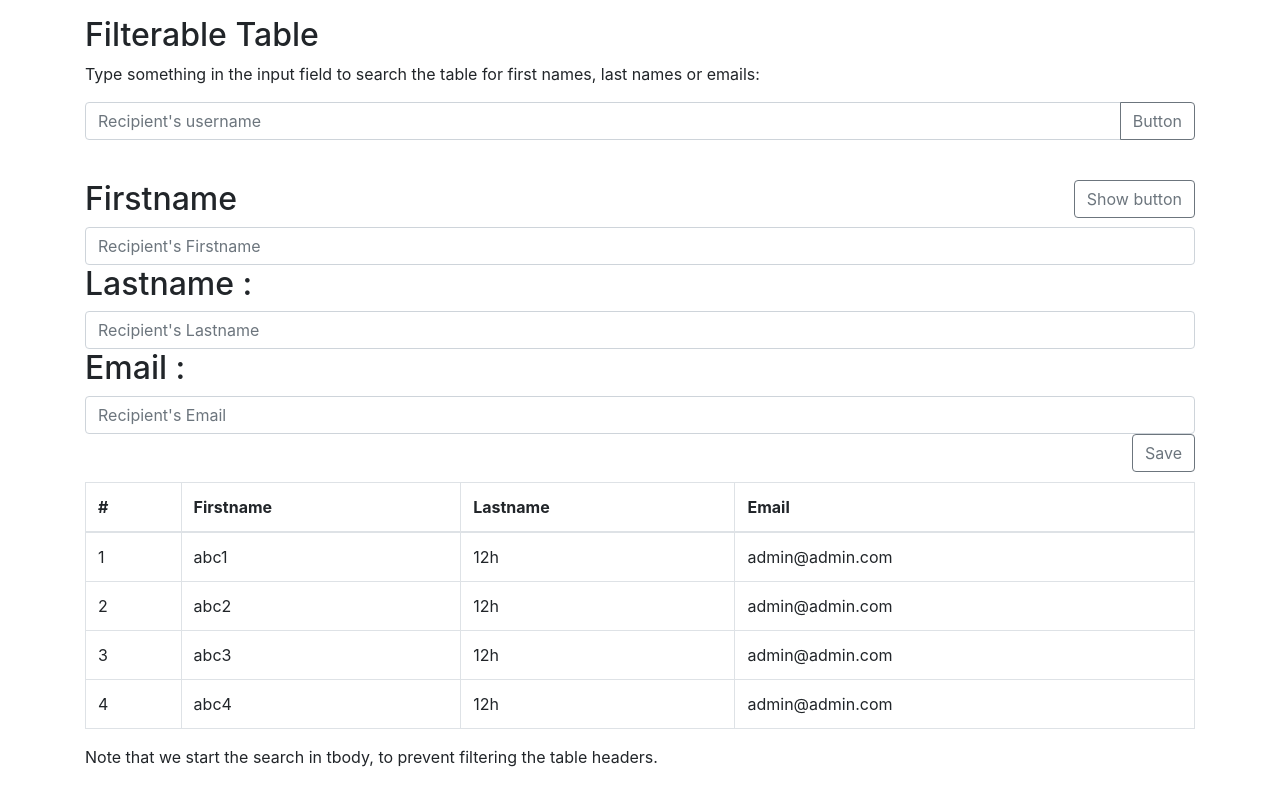
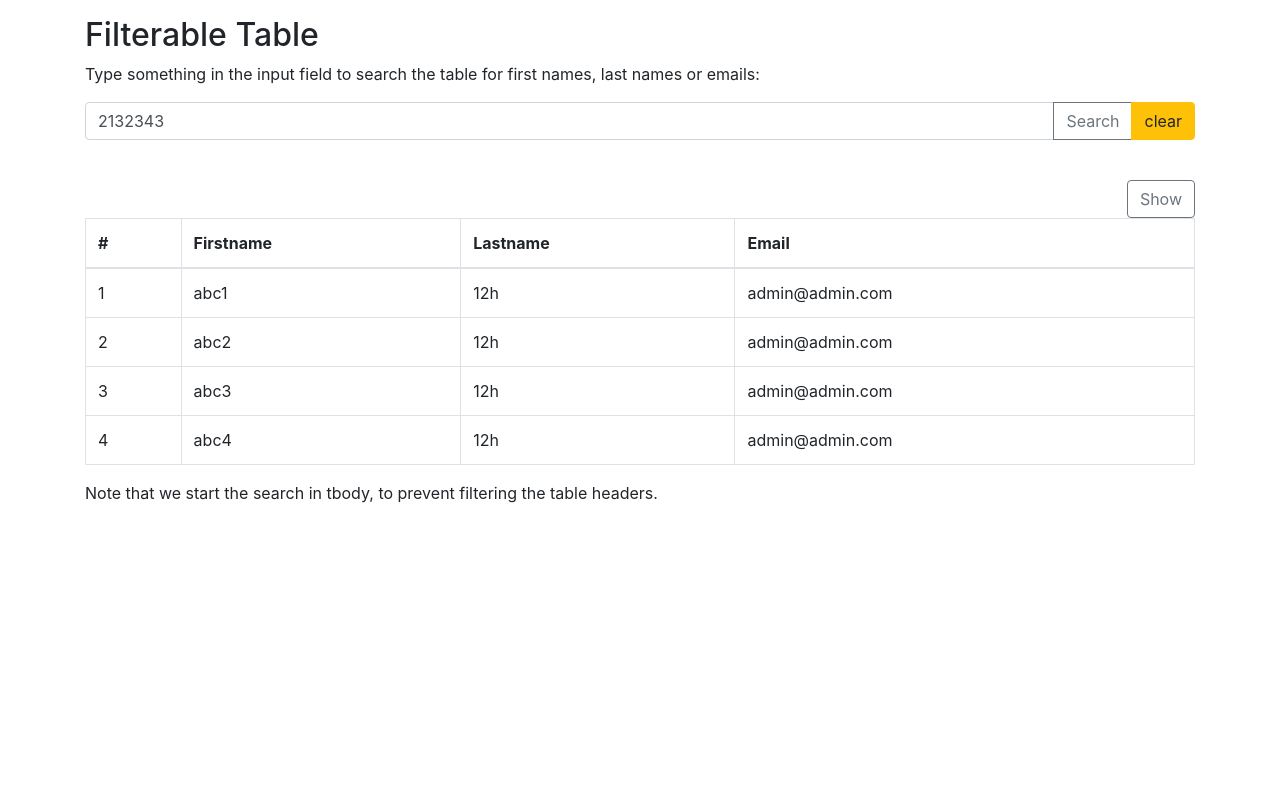
Before and after one commit to quy1990/react-init, a React (Create React App) app: page / in a window 1280 px wide. Built offline with nearby package versions, Linux system fonts and the light colour scheme.

Commit message:
added searchable

```diff
--- a/src/App.js
+++ b/src/App.js
@@ -13,9 +13,12 @@ class App extends Component {
         super(props);
         this.state = {
             items: contacts.items,
-            isShowForm: true
+            isShowForm: false,
+            strSearch: "",
         }
         this.showAndHideAddForm = this.showAndHideAddForm.bind(this);
+        this.closeFrom = this.closeFrom.bind(this);
+        this.handleSearch = this.handleSearch.bind(this);
     }
 
     showAndHideAddForm() {
@@ -24,21 +27,50 @@ class App extends Component {
         })
     }
 
+
+    handleSearch(value) {
+        this.setState({
+            strSearch: value
+        })
+    }
+
+    closeFrom() {
+        this.setState({
+            isShowForm: false
+        })
+    }
+
     render() {
-        let items = this.state.items;
+        console.log(this.state.strSearch);
+        let itemsOrigin = this.state.items;
+        let items = [];
         let isShowFrom = this.state.isShowForm;
-
+        let search = this.state.strSearch;
         let form = null;
 
+        if (search.length > 0) {
+            itemsOrigin.forEach((item) => {
+                    if (item.firstName.toLowerCase().indexOf(search) !== -1) {
+                        items.push(item)
+                    }
+                }
+            );
+        } else {
+            items = itemsOrigin;
+        }
+
         if (isShowFrom) {
-            form = <Form/>
+            form = <Form onClickCancel={this.closeFrom}/>
         }
         return (
             <div>
                 <div className="container mt-3">
                     <Header/>
-                    <Search/>
-                    <ShowButton onClickAdd={this.showAndHideAddForm}/>
+                    <Search onClickSearchGo={this.handleSearch}/>
+                    <ShowButton
+                        onClickAdd={this.showAndHideAddForm}
+                        isShowForm={isShowFrom}
+                    />
                     {form}
                     <Content items={items}/>
                     <Footer/>
--- a/src/components/Form.js
+++ b/src/components/Form.js
@@ -1,6 +1,16 @@
 import React, {Component} from "react";
 
 class Form extends Component {
+
+    constructor(props) {
+        super(props);
+        this.state = {};
+        this.handleCancel = this.handleCancel.bind(this);
+    }
+
+    handleCancel() {
+        this.props.onClickCancel();
+    }
 
     render() {
         return (
@@ -17,7 +27,10 @@ class Form extends Component {
                 <input type="text" className="form-control" placeholder="Recipient's Email"
                        aria-label="Recipient's Email"
                        aria-describedby="basic-addon2"/>
-                <button className="btn btn-outline-secondary float-right" type="button">Save</button>
+                <br/>
+                <button type="button" className="btn btn-success float-right">Success</button>
+                <button onClick={this.handleCancel} type="button" className="btn btn-primary">Cancel</button>
+
                 <br/>
                 <br/>
             </div>
--- a/src/components/Search.js
+++ b/src/components/Search.js
@@ -1,16 +1,50 @@
 import React, {Component} from "react";
 
 class Search extends Component {
+
+    constructor(props) {
+        super(props);
+        this.state = {
+            strSearch: "2132343",
+        }
+        this.handleSearch = this.handleSearch.bind(this);
+        this.handleClear = this.handleClear.bind(this);
+        this.handleChange = this.handleChange.bind(this);
+    }
+
+    handleSearch() {
+        this.props.onClickSearchGo(this.state.strSearch);
+    }
+
+    handleClear() {
+        this.setState({
+            strSearch: ""
+        })
+        this.props.onClickSearchGo("");
+    }
+
+    handleChange(event) {
+        this.setState({
+            strSearch: event.target.value
+        })
+    }
 
     render() {
         return (
             <div>
                 <div className="input-group mb-3">
-                    <input type="text" className="form-control" placeholder="Recipient's username"
+                    <input type="text"
+                           value={this.state.strSearch}
+                           onChange={this.handleChange}
+                           className="form-control"
+                           placeholder="search firstName"
                            aria-label="Recipient's username"
                            aria-describedby="basic-addon2"/>
                     <div className="input-group-append">
-                        <button className="btn btn-outline-secondary" type="button">Button</button>
+                        <button onClick={this.handleSearch} className="btn btn-outline-secondary" type="button">Search
+                        </button>
+                        <button onClick={this.handleClear} className="btn btn-warning" type="button">clear
+                        </button>
                     </div>
                 </div>
                 <br/>
--- a/src/components/ShowButton.js
+++ b/src/components/ShowButton.js
@@ -14,11 +14,16 @@ class ShowButton extends Component {
     }
 
     render() {
+        let elmButton = <button onClick={this.handleAdd} className="btn btn-outline-secondary float-right"
+                                type="button">Show</button>;
+
+        if (this.props.isShowForm) {
+            elmButton = <button onClick={this.handleAdd} className="btn btn-outline-first float-right"
+                                type="button">Close</button>;
+        }
         return (
             <div>
-                <button onClick={this.handleAdd} className="btn btn-outline-secondary float-right" type="button">Show
-                    button
-                </button>
+                {elmButton}
             </div>
         );
     }
```
